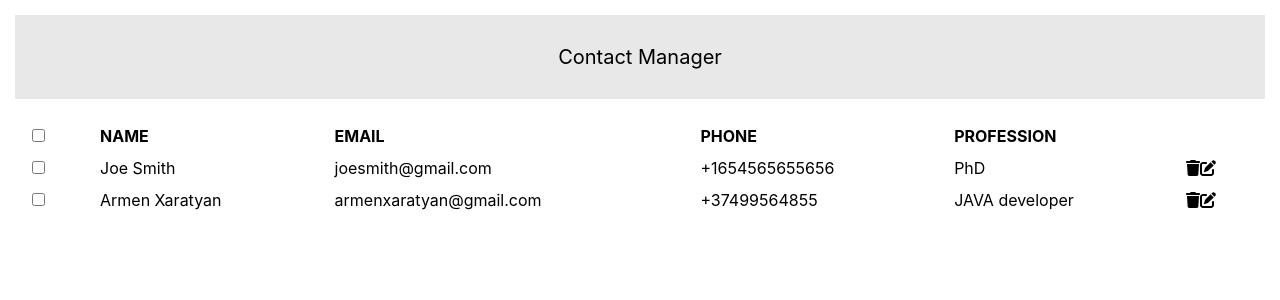
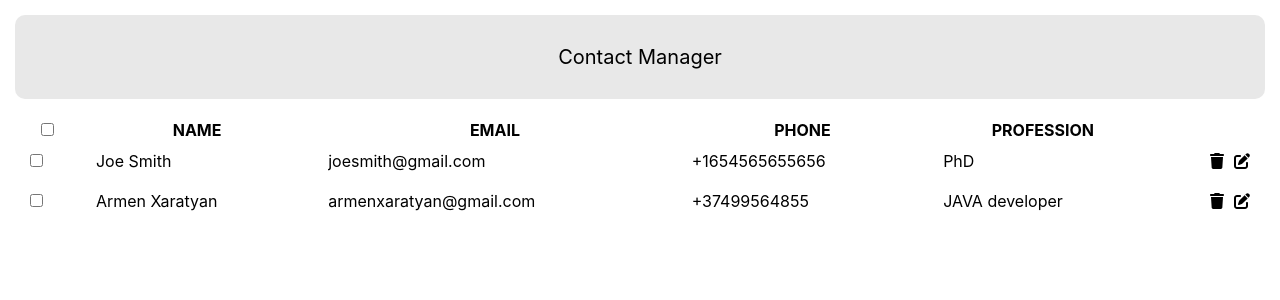
Before and after one commit to ghumash/ContactManager, a React (Create React App) app: page / in a window 1280 px wide. Shown: the top 300 px of the page. Built offline with nearby package versions, Linux system fonts and the light colour scheme.

Commit message:
Refactor: "ListHeader.css" file

```diff
--- a/src/Caption/Caption.css
+++ b/src/Caption/Caption.css
@@ -5,4 +5,5 @@
   font-size: 20px;
   text-align: center;
   background-color: #e8e8e8;
+  border-radius: 10px;
 }
--- a/src/List/List.css
+++ b/src/List/List.css
@@ -1,3 +1,4 @@
 .List-container {
   width: 100%;
+  border-collapse: collapse;
 }
--- a/src/List/ListHeader/ListHeader.css
+++ b/src/List/ListHeader/ListHeader.css
@@ -1,4 +1,2 @@
-.ListHeader-item {
-  padding: 5px 15px;
-  text-align: left;
+.ListHeader-row {
 }
--- a/src/List/ListHeader/ListHeader.jsx
+++ b/src/List/ListHeader/ListHeader.jsx
@@ -10,6 +10,7 @@ export default function ListHeader() {
       <th className="ListHeader-item">EMAIL</th>
       <th className="ListHeader-item">PHONE</th>
       <th className="ListHeader-item">PROFESSION</th>
+      <th className="ListHeader-item"></th>
     </tr>
   );
 }
--- a/src/List/ListItem/ListItem.css
+++ b/src/List/ListItem/ListItem.css
@@ -1,7 +1,17 @@
 .ListItem-row {
-    border-bottom: 1px solid #000;
+
 }
 
 .ListItem-item {
-    padding: 5px 15px;
+  padding: 10px 15px;
 }
+
+.ListItem-icon-group {
+  display: flex;
+  justify-content: end;
+  align-items: center;
+}
+
+.fa-trash {
+  margin-right: 10px;
+}
--- a/src/List/ListItem/ListItem.jsx
+++ b/src/List/ListItem/ListItem.jsx
@@ -24,8 +24,10 @@ export default function ListItem({
       <td className="ListItem-item">{phone}</td>
       <td className="ListItem-item">{profession}</td>
       <td className="ListItem-item">
+        <div className="ListItem-icon-group">
           <FontAwesomeIcon icon={faTrash} />
           <FontAwesomeIcon icon={faEdit} />
+        </div>
       </td>
     </tr>
   );
```
Lines whose indentation alone changed are shown as unchanged.
